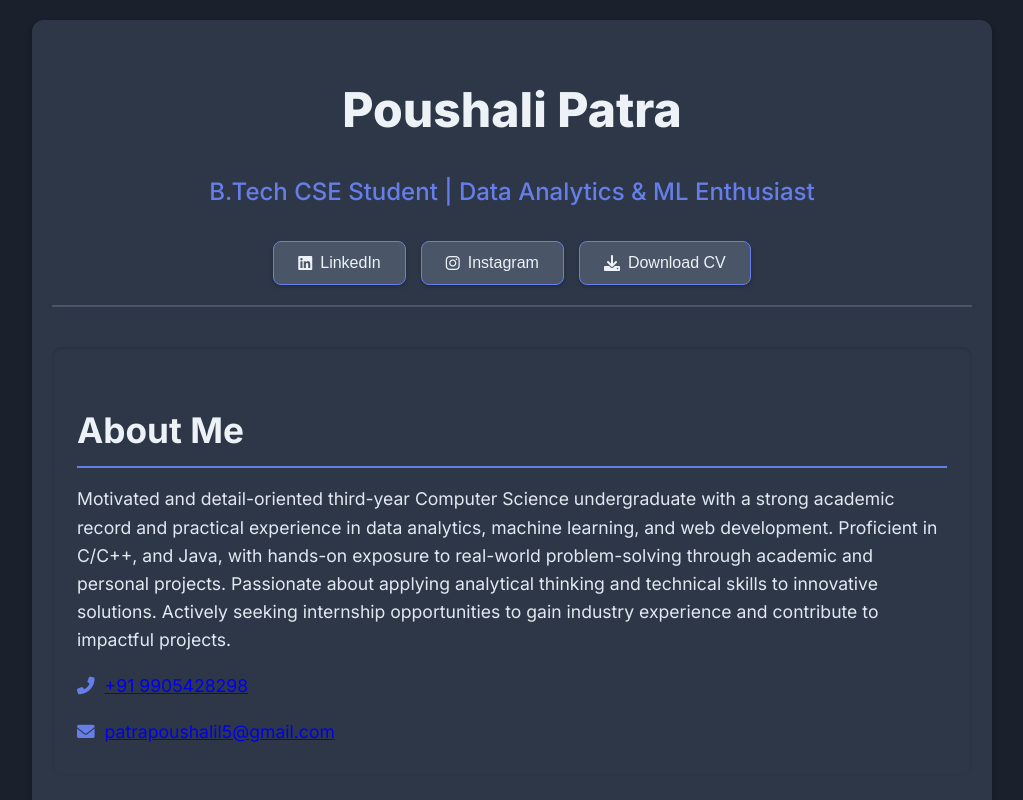
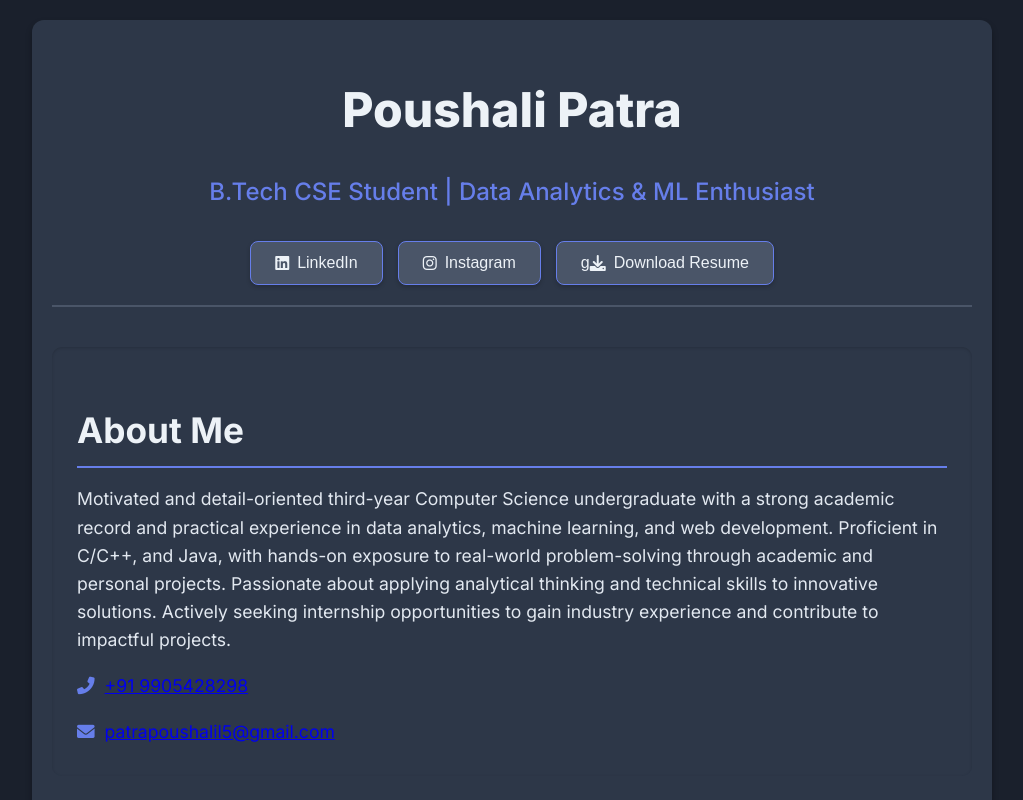
Before and after one commit to patrapoushali/patrapoushali.github.io, a plain HTML site: page index.html in a window 1280 px wide. Shown: the top 800 px of the page, without its empty margins (128-1151 px from the left). Drawn offline with Linux system fonts and the light colour scheme.

Commit message:
Fix : resume download button updated in index.html

```diff
--- a/index.html
+++ b/index.html
@@ -27,9 +27,9 @@
                         <i class="fab fa-instagram"></i> Instagram
                     </button>
                 </a>
-                <a href="https://github.com/patrapoushali/patrapoushali.github.io/raw/main/Poushali%20Patra%20Resume%20June%202025%20(1).pdf" download target="_blank" rel="noopener noreferrer">
-  <button class="btn btn-secondary">
-    <i class="fas fa-download"></i> Download CV
+                <a href="https://github.com/patrapoushali/patrapoushali.github.io/raw/main/Poushali_Patra_Resume.pdf" download target="_blank" rel="noopener noreferrer">
+  <button class="btn btn-secondary">g
+    <i class="fas fa-download"></i> Download Resume
   </button>
 </a>
 
```
